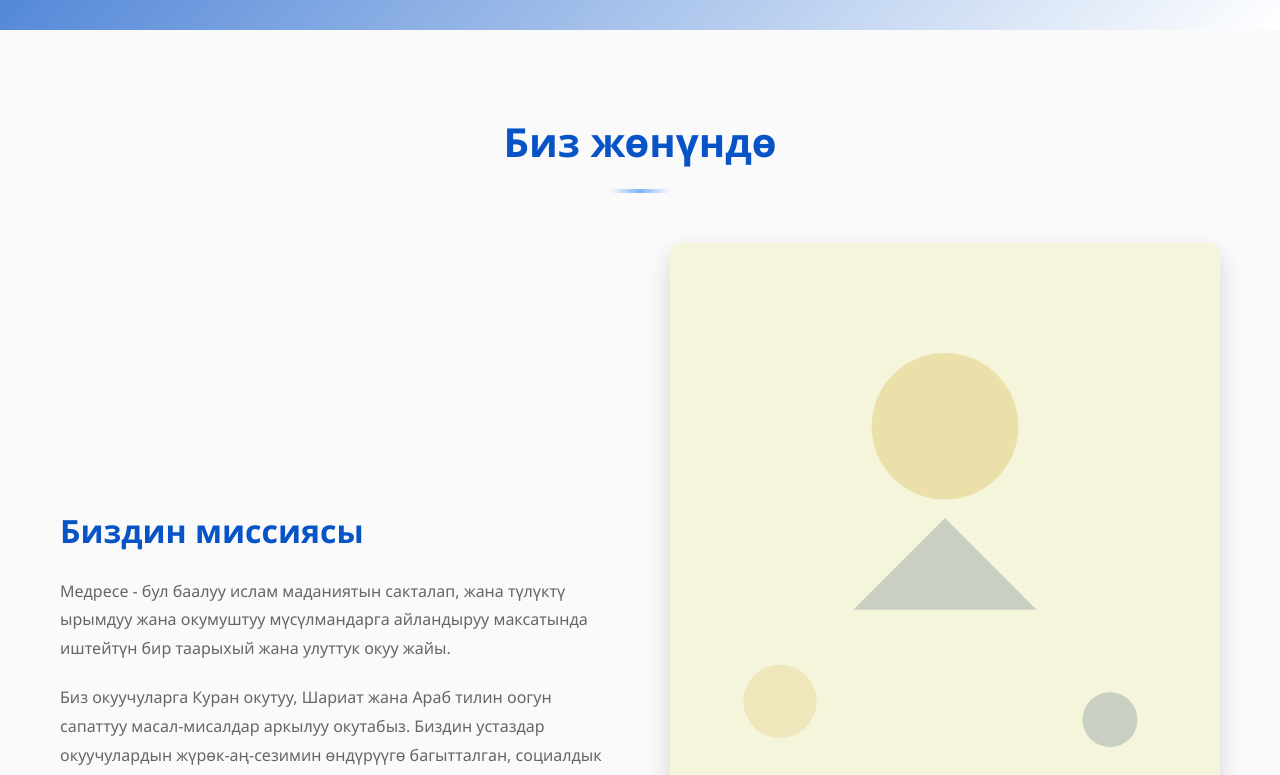
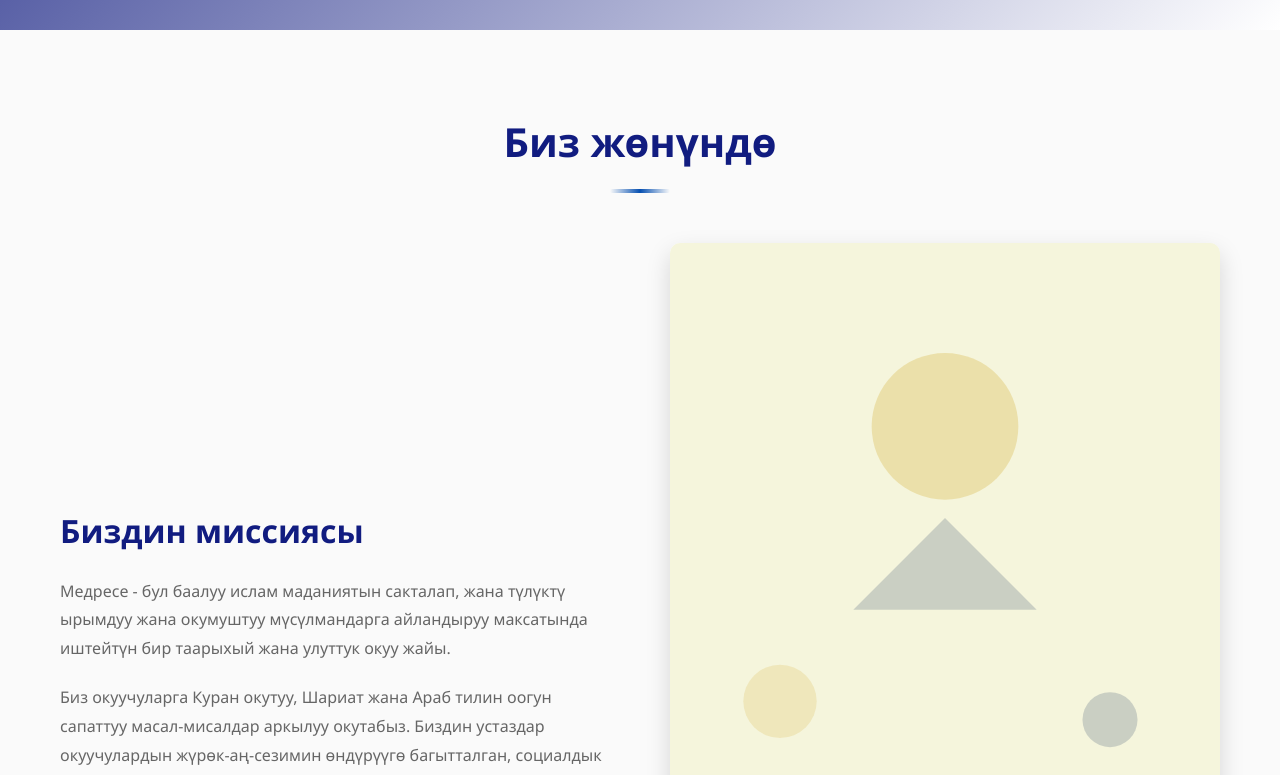
Before and after one commit to eshmattashmatov2022-bit/medrese, a website: page index.html in a window 1280 px wide. Shown: the part 651-1426 px from the top of the page. Drawn offline with Linux system fonts and the light colour scheme.

Commit message:
svet ozgordu

```diff
--- a/style.css
+++ b/style.css
@@ -4,8 +4,8 @@
    ===================================================== */
 
 :root {
-    --primary-color: #0854c7;
-    --secondary-color: #7eb4fa;
+    --primary-color: #111c80;
+    --secondary-color: #054fb1;
     --accent-color: #ffffffee;
     --light-bg: #fcfcfc;
     --text-dark: #333333;
```
